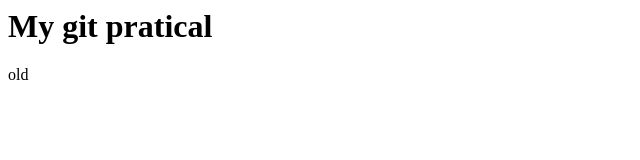
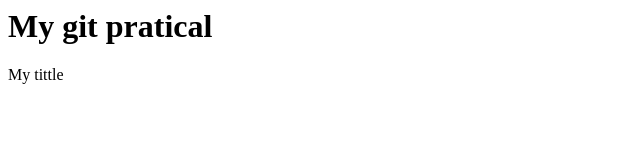
Before and after one commit to NehuPatel/Test-git, a plain HTML site: page index.html in a window 1280 px wide. Shown: the full height of the page, 0-640 px from the left. Drawn offline with Linux system fonts and the light colour scheme.

Commit message:
my tittle added

```diff
--- a/index.html
+++ b/index.html
@@ -1,2 +1,2 @@
 <h1>My git pratical</h1>
-<tittle>old</tittle>
+<tittle>My tittle </tittle>
```
